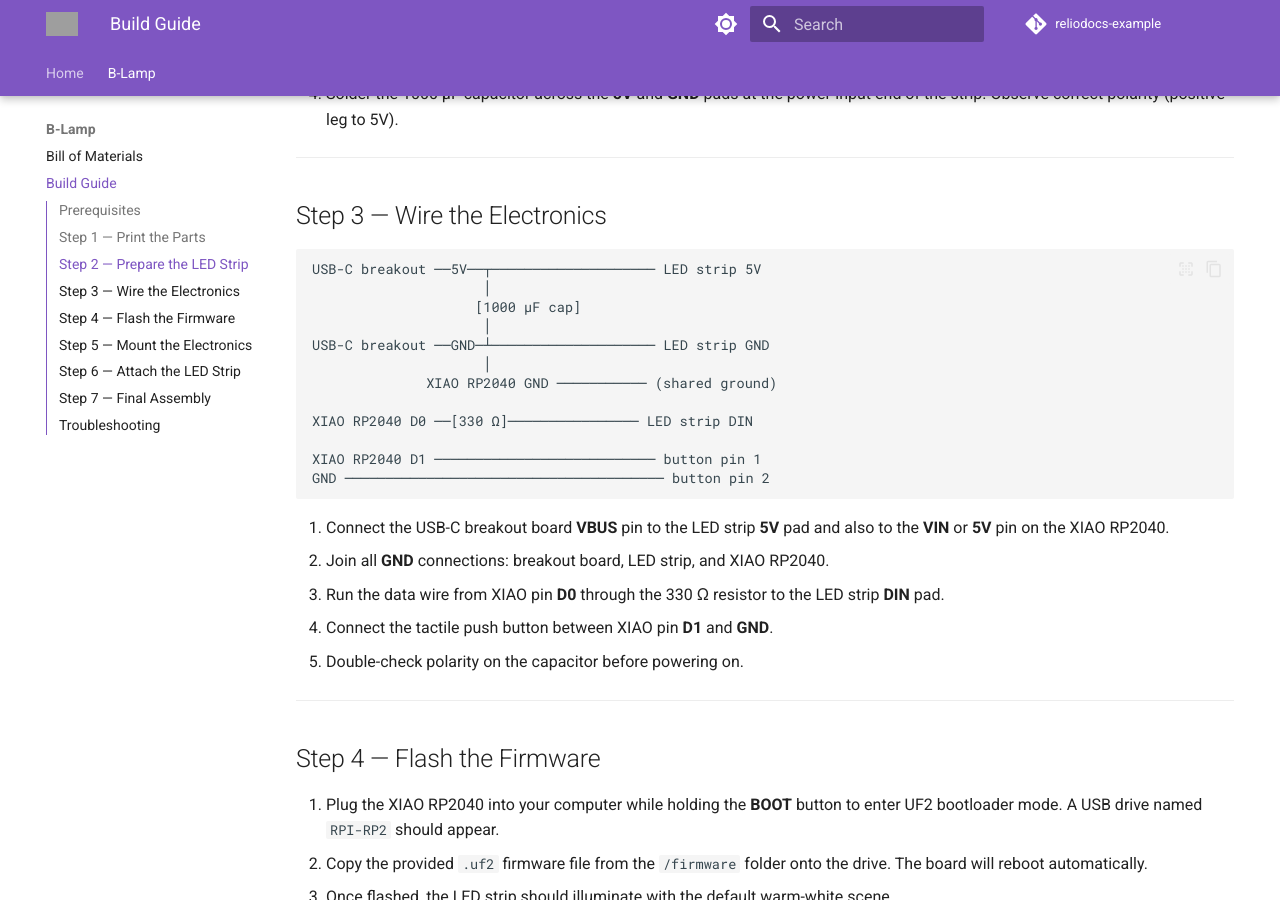
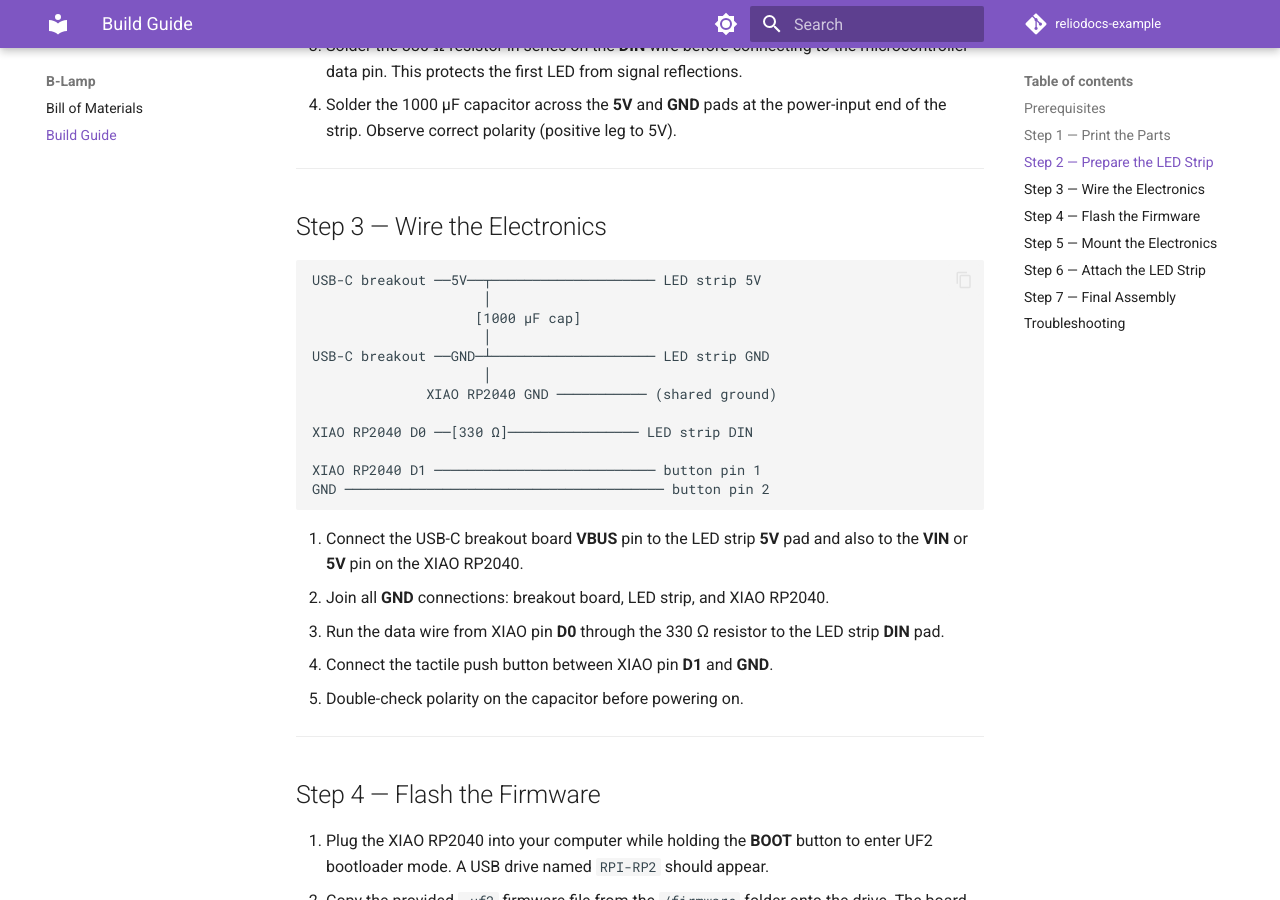
Before and after one commit to t00dle/reliodocs-example, an MkDocs documentation site: the page built from docs/b-lamp/build-guide.md, in a window 1280 px wide and 900 px high, scrolled down 1203 px. Built offline with MkDocs 1.6.1 and Material for MkDocs 9.7.7, drawn with Linux system fonts in a browser that asks for light colours; comment, search, counter and statistics services are not loaded; grey boxes are pictures that could not be loaded.

```diff
--- a/mkdocs.yml
+++ b/mkdocs.yml
@@ -7,8 +7,6 @@ repo_name: reliodocs-example
 
 theme:
   name: material
-  logo: assets/logo.png
-  favicon: assets/favicon.ico
   palette:
     - scheme: default
       primary: deep purple
@@ -27,45 +25,17 @@ theme:
     code: Roboto Mono
   features:
     - navigation.instant
-    - navigation.instant.prefetch
     - navigation.tracking
     - navigation.tabs
-    - navigation.tabs.sticky
     - navigation.sections
     - navigation.expand
-    - navigation.path
     - toc.follow
-    - toc.integrate
     - content.code.copy
-    - content.code.select
-    - content.code.annotate
-    - content.tabs.link
-    - content.tooltips
-    - search.suggest
-    - search.highlight
-    - search.share
 
 plugins:
   - search
 
 markdown_extensions:
-  - pymdownx.emoji:
-      emoji_index: !!python/name:material.extensions.emoji.twemoji
-      emoji_generator: !!python/name:material.extensions.emoji.to_svg
-  - pymdownx.highlight:
-      use_pygments: true
-      line_spans: __span
-  - pymdownx.inlinehilite
-  - pymdownx.superfences:
-      custom_fences:
-        - name: mermaid
-          class: mermaid
-          format: !!python/name:pymdownx.superfences.fence_code_format
-  - pymdownx.tabbed:
-      alternate_style: true
-  - pymdownx.snippets
-  - pymdownx.details
-  - pymdownx.mark
   - tables
   - admonition
   - toc:
```
